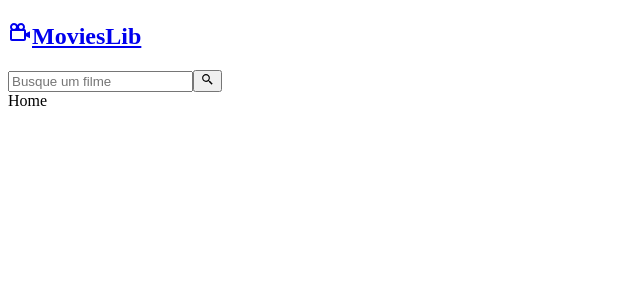
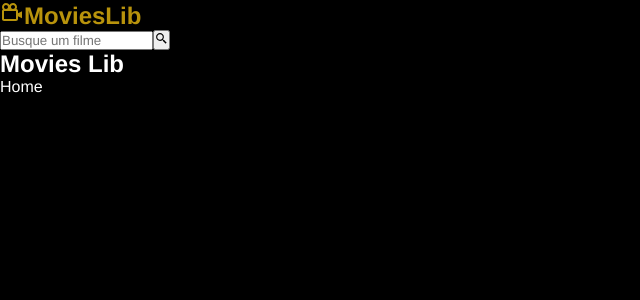
Before and after one commit to anaalmeida-v/JSModerno-TS-ProjetoAPI, a React (Vite) app in the folder movies_lib/: page / in a window 1280 px wide. Shown: the top 300 px of the page, without its empty margins (0-640 px from the left). Built offline with nearby package versions, Linux system fonts and the light colour scheme.

Commit message:
estilos gerais

```diff
--- a/movies_lib/src/App.jsx
+++ b/movies_lib/src/App.jsx
@@ -8,6 +8,7 @@
   return (
     <div className="App">
       <Navbar />
+      <h2>Movies Lib</h2>
       <Outlet />
     </div>
   );
--- a/movies_lib/src/index.css
+++ b/movies_lib/src/index.css
@@ -0,0 +1,21 @@
+* {
+  font-family: Helvetica, sans-serif;
+  margin: 0;
+  padding: 0;
+  box-sizing: border-box;
+}
+
+body {
+  background-color: #000;
+  color: #fff;
+}
+
+a {
+  text-decoration: none;
+  color: #f7d354;
+  transition: 0.5s;
+}
+
+a:hover {
+  color: #b8930c;
+}
```
